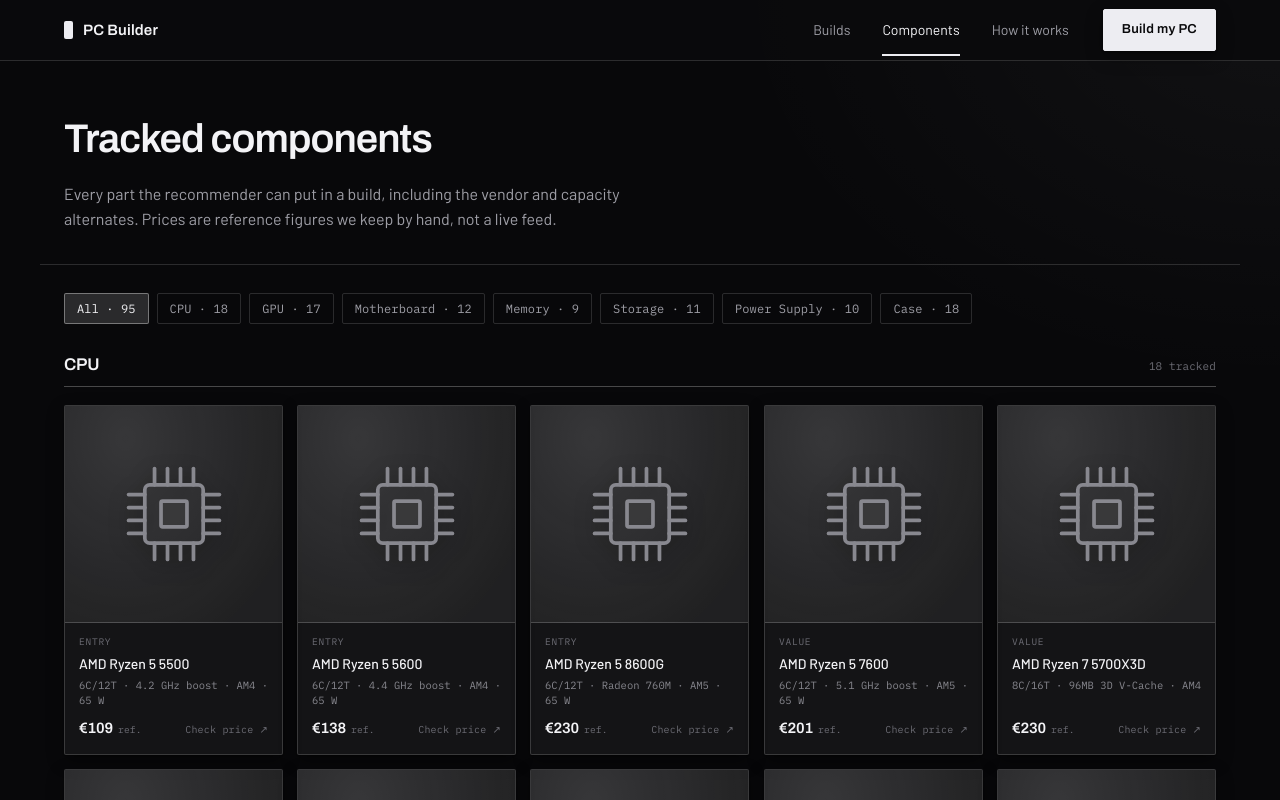
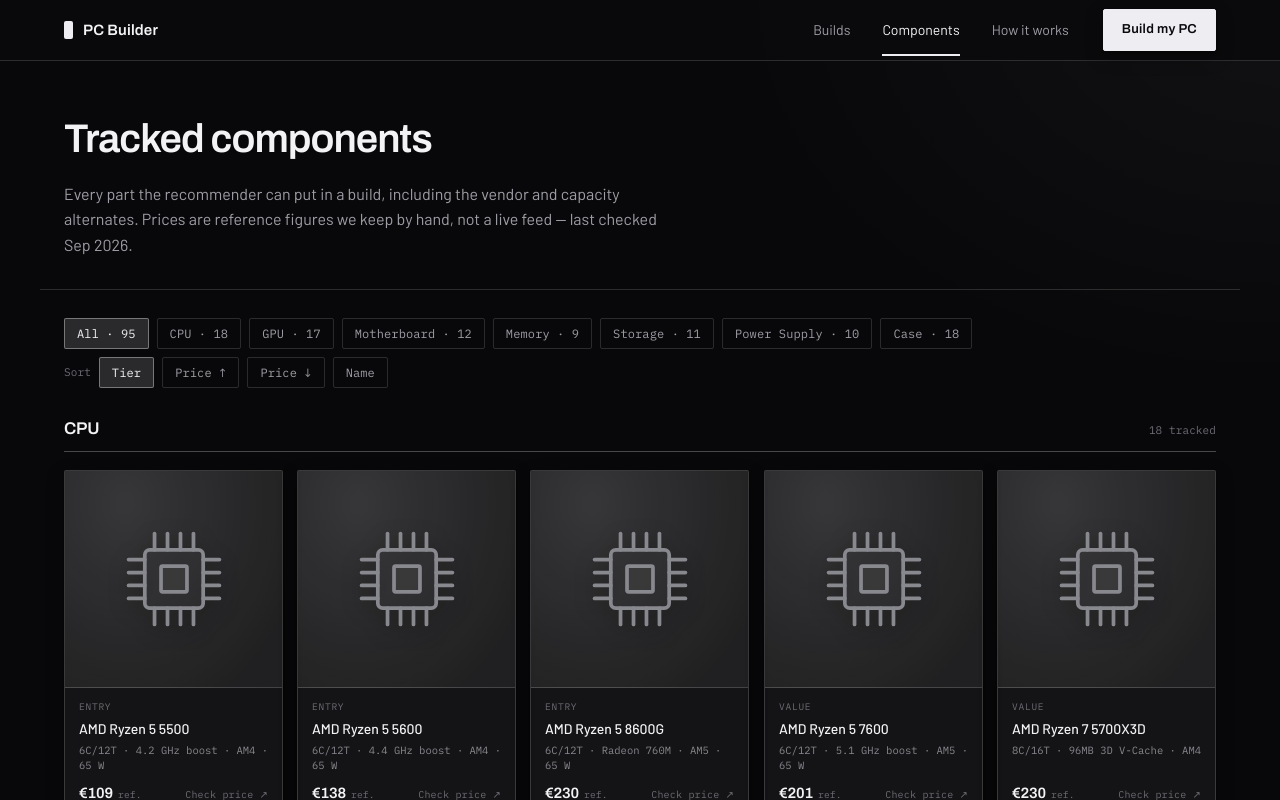
Before and after one commit to SorenUPP/Overclocked, a Next.js app: page /components in a window 1280 px wide. Shown: the top 800 px of the page. Built offline with nearby package versions, Linux system fonts and the light colour scheme.

Commit message:
fix: address homepage UX review findings (preview label, FPS mismatch, a11y, sorting)

```diff
--- a/src/app/builds/page.js
+++ b/src/app/builds/page.js
@@ -1,6 +1,7 @@
 import PageIntro from '@/components/layout/PageIntro';
 import BuildsGrid from '@/components/builds/BuildsGrid';
 import { siteStats } from '@/lib/data';
+import { formatRev } from '@/lib/format';
 
 export const metadata = {
   title: 'Builds — PC Builder',
@@ -14,7 +15,7 @@
       <PageIntro title="The builds">
         One build per budget tier, each put together and checked by hand. Open
         one to see the full parts list, per-game frame-rate estimates and the
-        compatibility checks. Hardware list updated {siteStats.indexRev}.
+        compatibility checks. Reference prices, updated {formatRev(siteStats.indexRev)}.
       </PageIntro>
       <BuildsGrid />
     </main>
--- a/src/app/components/page.js
+++ b/src/app/components/page.js
@@ -1,5 +1,7 @@
 import PageIntro from '@/components/layout/PageIntro';
 import ComponentList from '@/components/components/ComponentList';
+import { siteStats } from '@/lib/data';
+import { formatRev } from '@/lib/format';
 
 export const metadata = {
   title: 'Components — PC Builder',
@@ -13,7 +15,7 @@
       <PageIntro title="Tracked components">
         Every part the recommender can put in a build, including the vendor and
         capacity alternates. Prices are reference figures we keep by hand, not a
-        live feed.
+        live feed — last checked {formatRev(siteStats.indexRev)}.
       </PageIntro>
       <ComponentList />
     </main>
--- a/src/components/components/ComponentList.js
+++ b/src/components/components/ComponentList.js
@@ -29,7 +29,22 @@
 
 const TIER_RANK = { entry: 0, value: 1, mid: 2, high: 3, flagship: 4, listed: 5 };
 
-function group(list) {
+const SORTS = {
+  tier: {
+    label: 'Tier',
+    compare: (a, b) =>
+      (TIER_RANK[a.tier] ?? 9) - (TIER_RANK[b.tier] ?? 9) || a.price - b.price,
+  },
+  'price-asc': { label: 'Price ↑', compare: (a, b) => a.price - b.price },
+  'price-desc': { label: 'Price ↓', compare: (a, b) => b.price - a.price },
+  name: {
+    label: 'Name',
+    compare: (a, b) => `${a.brand} ${a.name}`.localeCompare(`${b.brand} ${b.name}`),
+  },
+};
+
+function group(list, sortKey) {
+  const compare = (SORTS[sortKey] || SORTS.tier).compare;
   const byCategory = new Map();
   for (const part of list) {
     if (!byCategory.has(part.category)) byCategory.set(part.category, []);
@@ -37,14 +52,7 @@
   }
   return CATEGORY_ORDER.filter((c) => byCategory.has(c)).map((category) => ({
     category,
-    parts: byCategory
-      .get(category)
-      .slice()
-      .sort(
-        (a, b) =>
-          (TIER_RANK[a.tier] ?? 9) - (TIER_RANK[b.tier] ?? 9) ||
-          a.price - b.price,
-      ),
+    parts: byCategory.get(category).slice().sort(compare),
   }));
 }
 
@@ -57,7 +65,25 @@
   flex-wrap: wrap;
   gap: 8px;
   align-items: center;
+  justify-content: space-between;
   margin-bottom: 28px;
+`;
+
+const FilterRow = styled.div`
+  display: flex;
+  flex-wrap: wrap;
+  gap: 8px;
+`;
+
+const SortRow = styled.div`
+  display: flex;
+  flex-wrap: wrap;
+  align-items: center;
+  gap: 8px;
+`;
+
+const SortLabel = styled(Mono)`
+  color: ${({ theme }) => theme.colors.textFaint};
 `;
 
 const Filter = styled.button`
@@ -198,27 +224,48 @@
 
 export default function ComponentList() {
   const [active, setActive] = useState('All');
+  const [sortKey, setSortKey] = useState('tier');
   const { previewed, open, close } = useImagePreview();
 
-  const groups = useMemo(() => group(allComponents), []);
+  const groups = useMemo(() => group(allComponents, sortKey), [sortKey]);
   const shown = active === 'All' ? groups : groups.filter((g) => g.category === active);
   const total = allComponents.length;
 
   return (
     <Section as="section">
       <Toolbar>
-        <Filter $on={active === 'All'} onClick={() => setActive('All')}>
+        <FilterRow>
+          <Filter
+            $on={active === 'All'}
+            aria-pressed={active === 'All'}
+            onClick={() => setActive('All')}
+          >
             All · {total}
           </Filter>
           {groups.map((g) => (
             <Filter
               key={g.category}
               $on={active === g.category}
+              aria-pressed={active === g.category}
               onClick={() => setActive(g.category)}
             >
               {g.category} · {g.parts.length}
             </Filter>
           ))}
+        </FilterRow>
+        <SortRow>
+          <SortLabel>Sort</SortLabel>
+          {Object.entries(SORTS).map(([key, { label }]) => (
+            <Filter
+              key={key}
+              $on={sortKey === key}
+              aria-pressed={sortKey === key}
+              onClick={() => setSortKey(key)}
+            >
+              {label}
+            </Filter>
+          ))}
+        </SortRow>
       </Toolbar>
 
       {shown.map((groupItem) => (
@@ -243,6 +290,7 @@
                       href={retailerSearchUrl(p)}
                       target="_blank"
                       rel="noopener noreferrer"
+                      aria-label={`Check price for ${p.brand} ${p.name}`}
                     >
                       Check price ↗
                     </CheckPrice>
--- a/src/components/layout/Footer.js
+++ b/src/components/layout/Footer.js
@@ -113,9 +113,8 @@
             <Wordmark>PC Builder</Wordmark>
           </Brand>
           <Blurb>
-            One curated build matched to your games, resolution, frame-rate
-            target and budget — no AI, no live pricing feed, just checked
-            data and fixed rules.
+            No AI, no live pricing feed — just checked data, fixed rules, and
+            one build that fits.
           </Blurb>
         </div>
         {COLUMNS.map((col) => (
--- a/src/components/result/ComponentsGrid.js
+++ b/src/components/result/ComponentsGrid.js
@@ -203,6 +203,11 @@
                 <FootBtn
                   onClick={() => setOpen(isOpen ? null : p.category)}
                   aria-expanded={isOpen}
+                  aria-label={
+                    isOpen
+                      ? `Hide the reasoning for ${p.category}`
+                      : `Why this ${p.category}?`
+                  }
                 >
                   {isOpen ? 'Hide the reasoning' : 'Why this part?'}
                 </FootBtn>
@@ -211,6 +216,7 @@
                   href={retailerSearchUrl(p)}
                   target="_blank"
                   rel="noopener noreferrer"
+                  aria-label={`Check current price for ${p.brand} ${p.name}`}
                 >
                   Check current price
                 </FootBtn>
--- a/src/components/ui/PartImage.js
+++ b/src/components/ui/PartImage.js
@@ -216,11 +216,16 @@
  *
  * Omit `onOpen` to render a non-interactive thumbnail — for spots (like a
  * build card that is itself one big link) where nesting a clickable preview
- * would mean a button inside a link.
+ * would mean a button inside a link. Also renders non-interactively when
+ * there's no `part.image`: the lightbox just re-shows the same category
+ * glyph larger, which isn't a "preview" of anything — that affordance (and
+ * the "PREVIEW" hint) only makes sense once a real photo exists to zoom
+ * into. Without this, every one of the ~95 catalogue entries with no photo
+ * yet shows a "PREVIEW" label that previews nothing.
  */
 export function PartImage({ part, ratio, flush, onOpen, className }) {
   const label = [part.brand, part.name].filter(Boolean).join(' ');
-  const interactive = Boolean(onOpen);
+  const interactive = Boolean(onOpen) && Boolean(part.image);
 
   return (
     <Tile
```
Also changed, not shown: src/components/home/Hero.js (+55 -6 lines), 1 other file (tests, documents, lock files or other folders). Lines whose indentation alone changed are shown as unchanged.
